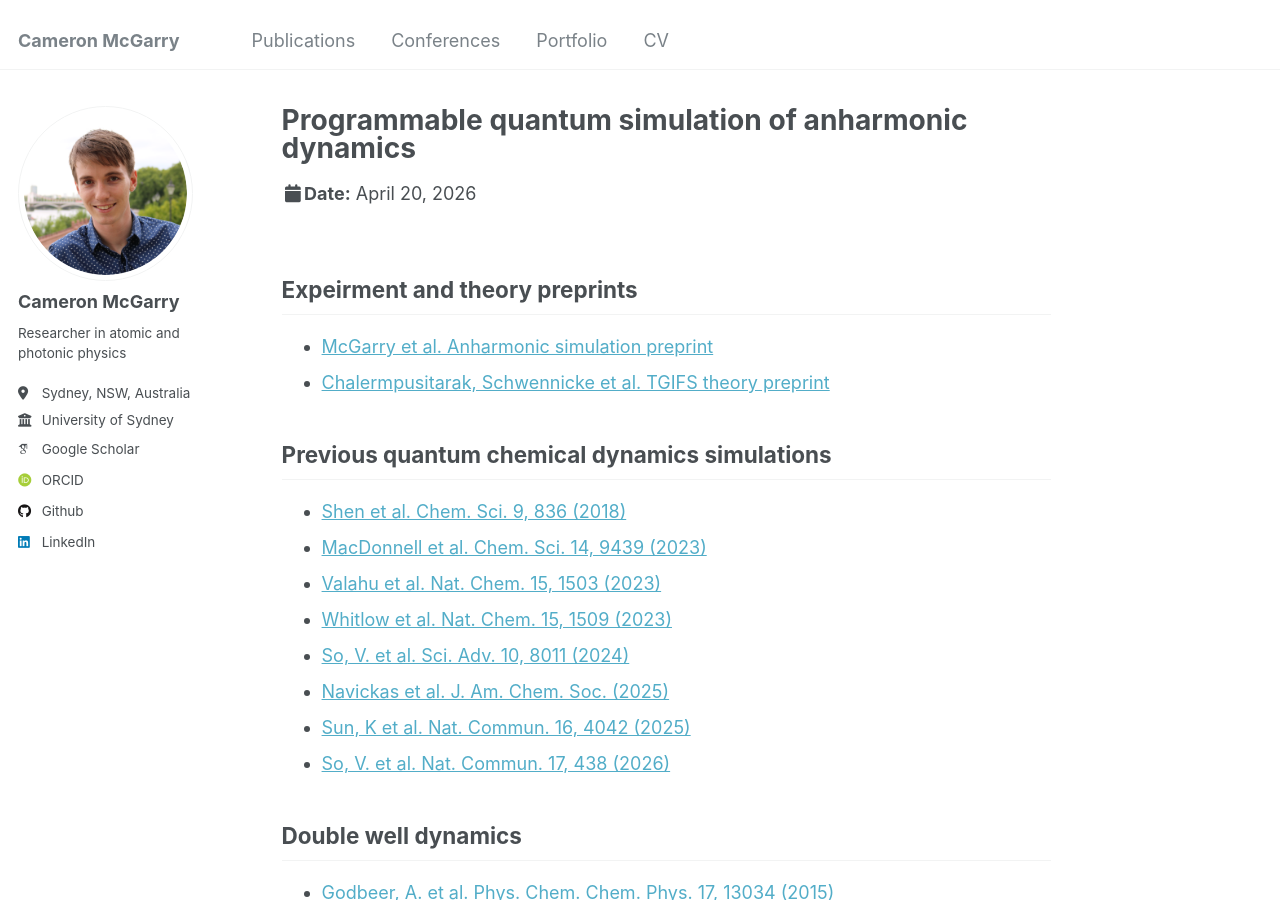
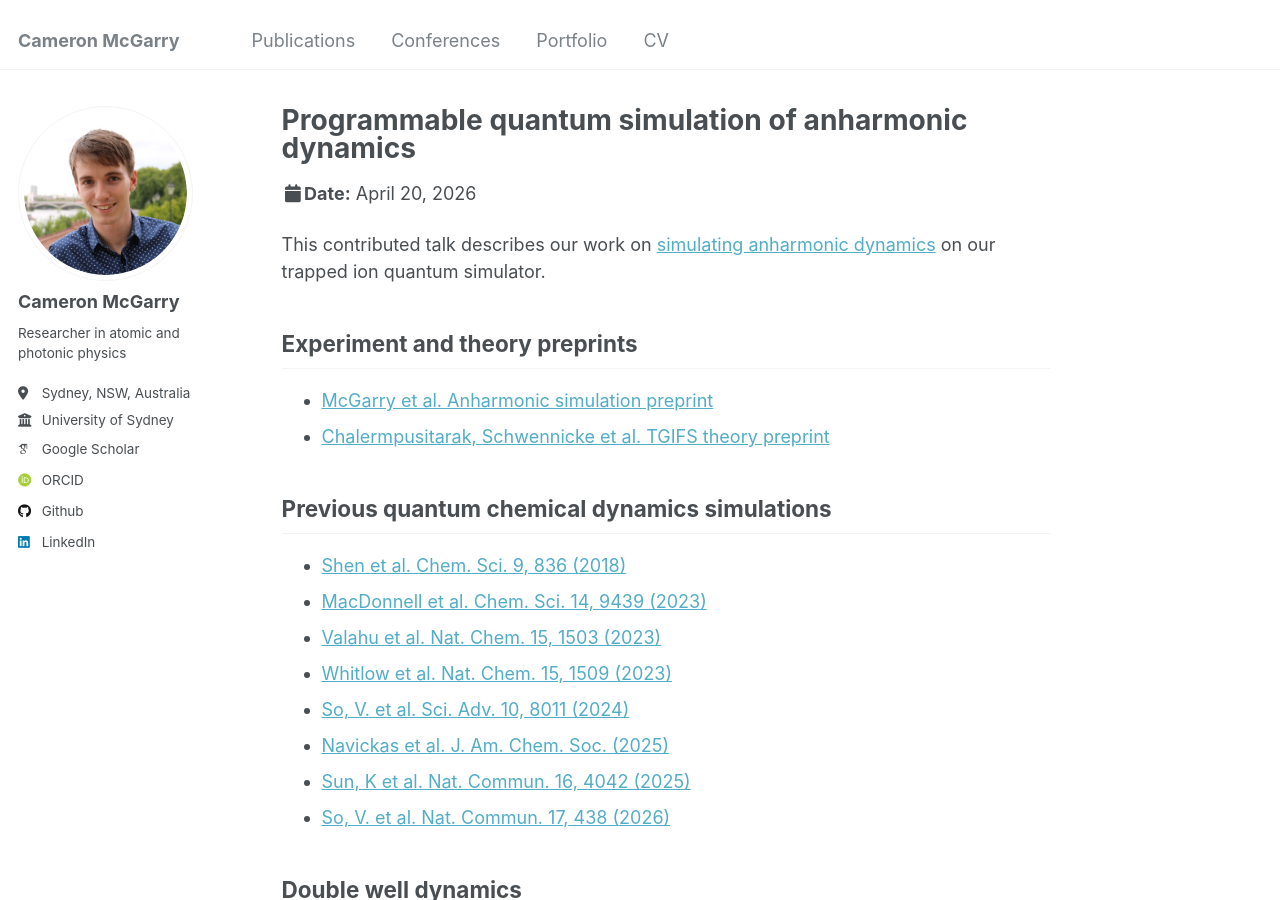
Before and after one commit to mcgarc/mcgarc.github.io, a Jekyll site: the page built from _talks/2026-04-20-acti.md, in a window 1280 px wide and 900 px high. Built offline with Jekyll 4.4.1, drawn with Linux system fonts in a browser that asks for light colours; some web fonts are replaced.

Commit message:
Fix spelling and enhance talk description
Corrected spelling and added description of the talk.

```diff
--- a/_talks/2026-04-20-acti.md
+++ b/_talks/2026-04-20-acti.md
@@ -8,7 +8,9 @@ date: 2026-04-20
 location: "NUS, Singapore"
 ---
 
-## Expeirment and theory preprints
+This contributed talk describes our work on [simulating anharmonic dynamics](/publication/2026-08-21_TGIFS) on our trapped ion quantum simulator.
+
+## Experiment and theory preprints
 
 - [McGarry et al. Anharmonic simulation preprint](https://arxiv.org/abs/2603.04744)
 - [Chalermpusitarak, Schwennicke et al. TGIFS theory preprint](https://arxiv.org/abs/2511.22286)
```
